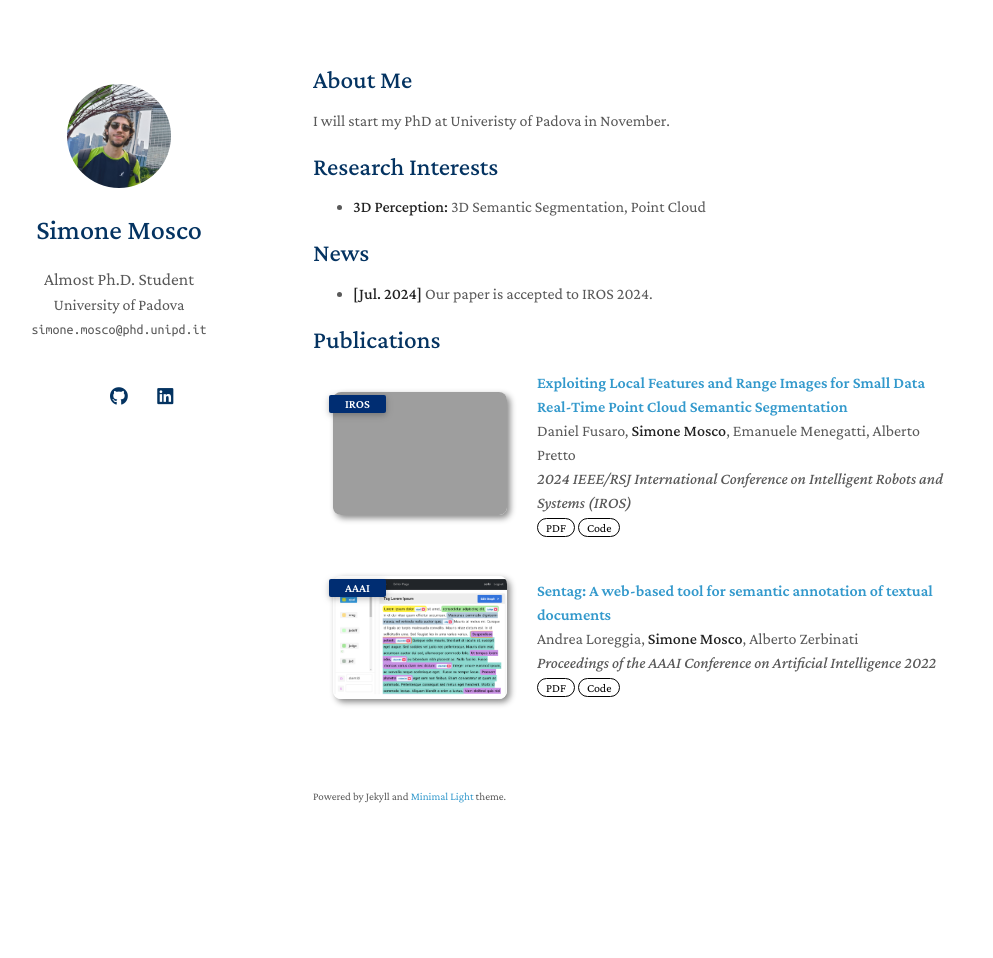
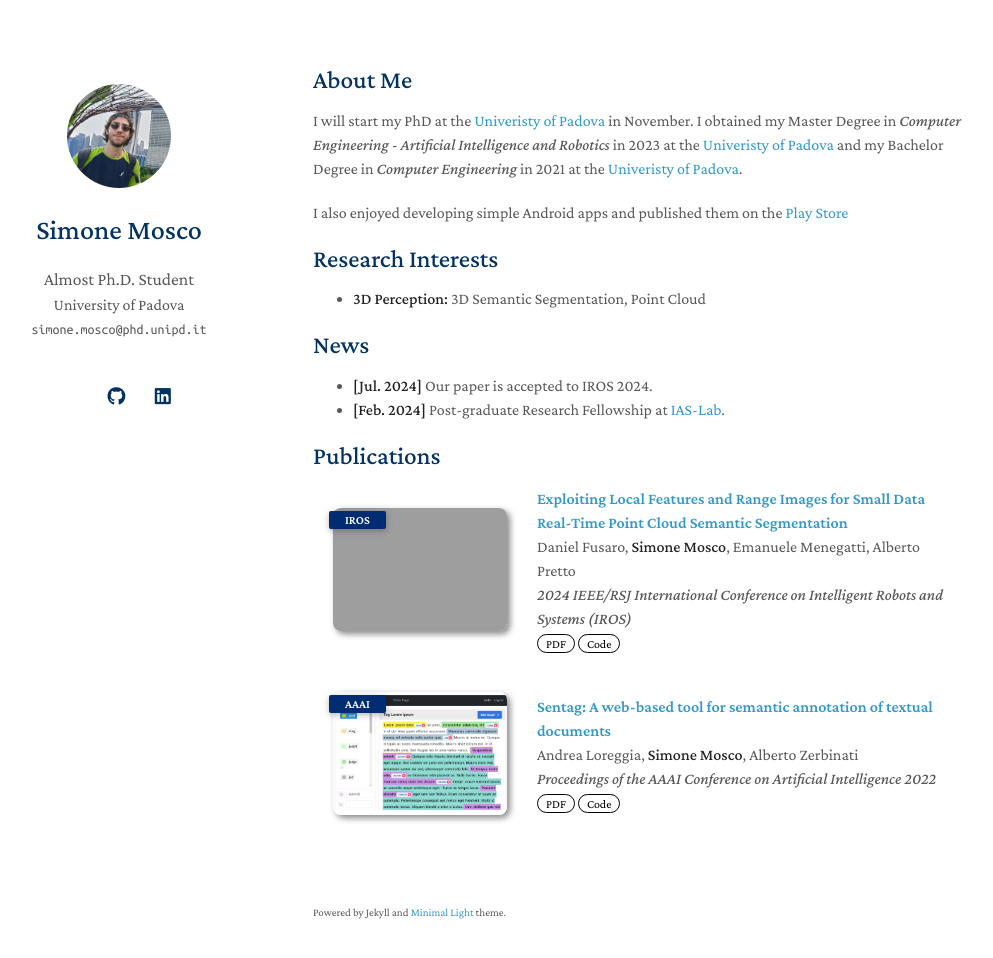
Before and after one commit to SiMoM0/simom0.github.io, a Jekyll site: the page built from index.md, in a window 1280 px wide and 993 px high. Shown: the top 958 px of the window, without its empty margins (157-1150 px from the left). Built offline with Jekyll 4.4.1, drawn with Linux system fonts in a browser that asks for light colours; a style sheet for code colours, icons or effects is not loaded; our own code applies the rules of GitHub Pages for plain Markdown files; grey boxes are pictures that could not be loaded.

Commit message:
update description

```diff
--- a/_config.yml
+++ b/_config.yml
@@ -13,10 +13,10 @@ canonical: https://minimal-light-theme.yliu.me/
 # Links
 # If you don't need one of them, you may delete the corresponding line.
 google_scholar: https://scholar.google.com/citations?user=51sfLO0AAAAJ&hl=it
-cv_link: assets/files/curriculum_vitae.pdf
+#cv_link: assets/files/curriculum_vitae.pdf
 github_link: https://github.com/SiMoM0
 linkedin: https://www.linkedin.com/simone-mosco
-twitter: https://twitter.com/
+#twitter: https://twitter.com/
 
 # Images (e.g., your profile picture and your website's favicon)
 # "favicon" and "favicon_dark" are used for the light and dark modes, respectively.
--- a/index.md
+++ b/index.md
@@ -4,7 +4,9 @@ layout: homepage
 
 ## About Me
 
-I will start my PhD at Univeristy of Padova in November.
+I will start my PhD at the [Univeristy of Padova](https://phd.dei.unipd.it/) in November. I obtained my Master Degree in *Computer Engineering - Artificial Intelligence and Robotics* in 2023 at the [Univeristy of Padova](https://unipd.it/) and my Bachelor Degree in *Computer Engineering* in 2021 at the [Univeristy of Padova](https://www.unipd.it/).
+
+I also enjoyed developing simple Android apps and published them on the [Play Store](https://play.google.com/store/apps/dev?id=9156799026580612705)
 
 ## Research Interests
 
@@ -14,6 +16,7 @@ I will start my PhD at Univeristy of Padova in November.
 ## News
 
 - **[Jul. 2024]** Our paper is accepted to IROS 2024.
+- **[Feb. 2024]** Post-graduate Research Fellowship at [IAS-Lab](https://robotics.dei.unipd.it/).
 <!-- - **[Feb. 2020]** We will host the ACM Multimedia Asia 2020 conference in Singapore! -->
 <!-- - **[Sept. 2019]** Our paper about few-shot learning is accepted to NeurIPS 2019. -->
 <!-- - **[Mar. 2019]** Our paper about few-shot learning is accepted to CVPR 2019. -->
```
